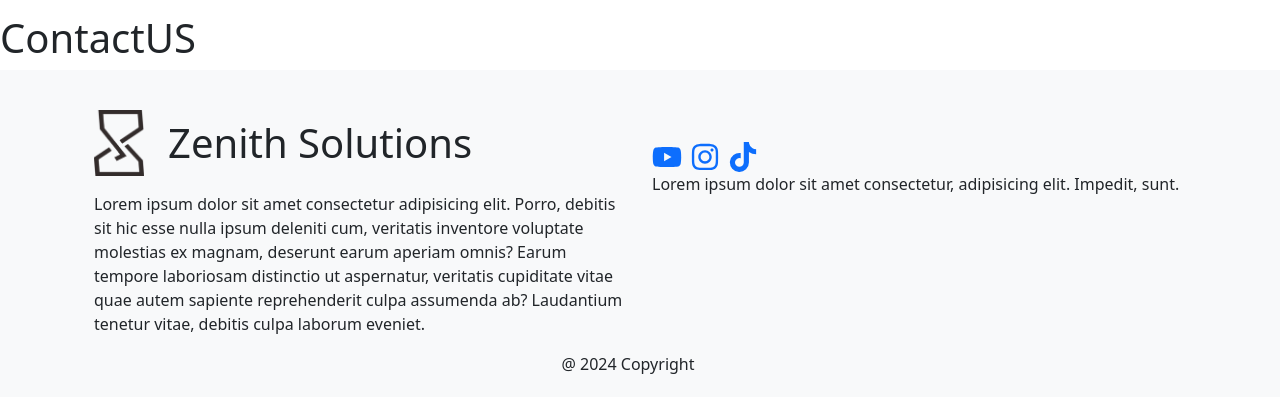
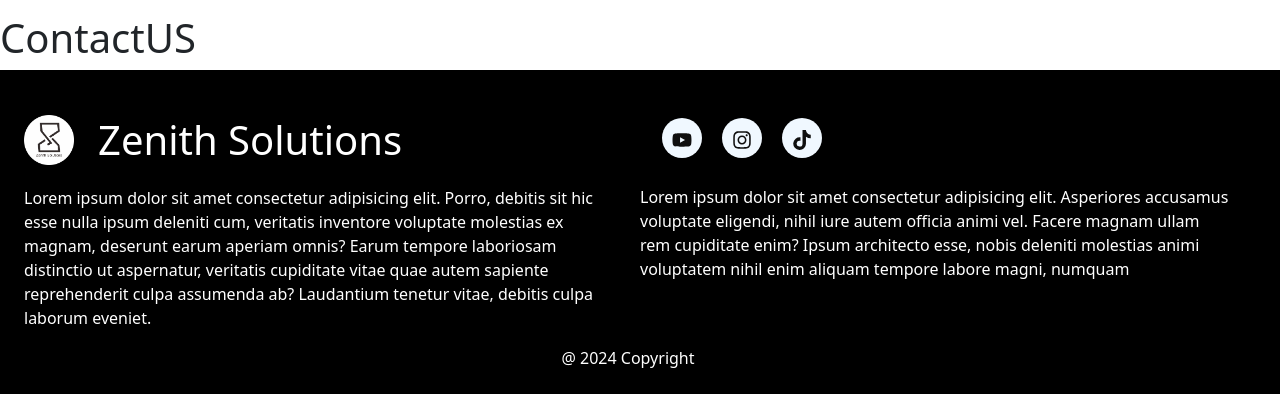
Before and after one commit to Zenith-Solutions-Project/zenith-comprof, a React (Vite) app: page /home in a window 1280 px wide. Shown: the part 2626-3023 px from the top of the page. Built offline with nearby package versions, Linux system fonts and the light colour scheme.

Commit message:
update footer

```diff
--- a/src/app/components/partials/Footer.jsx
+++ b/src/app/components/partials/Footer.jsx
@@ -1,57 +1,78 @@
 import { Image } from "react-bootstrap";
-
-import { FaYoutube } from "react-icons/fa";
-import { FaInstagram } from "react-icons/fa";
-import { FaTiktok } from "react-icons/fa6";
-import logoFooter from "../../../assets/logo/zs.png";
+import { FaYoutube, FaInstagram, FaTiktok } from "react-icons/fa";
+import logoFooter from "../../../assets/logo/ZS2.png";
+import "./footer.css";
 
 const Footer = () => {
+  const IconCard = ({ icon: Icon, link, platform }) => {
+    return (
+      <a href={link} className={`icon-card ${platform}`}>
+        <div className="icon">
+          <Icon size={20} />
+        </div>
+      </a>
+    );
+  };
   return (
     <>
-      <footer className="bg-body-tertiary text-center text-lg-start">
-        <div className="container p-4">
+      <footer className="bg-black text-center text-lg-start justify-content-center d-flex">
+        <div className="container-fluid p-4">
+          <div className="row">
             <div className="row">
               <div className="col-lg-6">
-              <div className="d-flex align-items-center gap-4">
+                <div className="d-flex align-items-center gap-4 text-white">
                   <Image
                     src={logoFooter}
                     style={{ width: "50px" }}
                     className="py-3"
                   />
-                <p className="fs-1 mt-3"> Zenith Solutions</p>
+                  <p className="fs-1 mt-3 text-white"> Zenith Solutions</p>
+                </div>
+                <p className="text-white">
+                  Lorem ipsum dolor sit amet consectetur adipisicing elit.
+                  Porro, debitis sit hic esse nulla ipsum deleniti cum,
+                  veritatis inventore voluptate molestias ex magnam, deserunt
+                  earum aperiam omnis? Earum tempore laboriosam distinctio ut
+                  aspernatur, veritatis cupiditate vitae quae autem sapiente
+                  reprehenderit culpa assumenda ab? Laudantium tenetur vitae,
+                  debitis culpa laborum eveniet.
+                </p>
               </div>
 
-              <p>
-                Lorem ipsum dolor sit amet consectetur adipisicing elit. Porro,
-                debitis sit hic esse nulla ipsum deleniti cum, veritatis
-                inventore voluptate molestias ex magnam, deserunt earum aperiam
-                omnis? Earum tempore laboriosam distinctio ut aspernatur,
-                veritatis cupiditate vitae quae autem sapiente reprehenderit
-                culpa assumenda ab? Laudantium tenetur vitae, debitis culpa
-                laborum eveniet.
-              </p>
+              <div className="col-lg-6 mt-4">
+                <div className="container">
+                  <div className="row">
+                    <div className="col">
+                      <div className="icon-container">
+                        <IconCard
+                          icon={FaYoutube}
+                          link="#"
+                          platform="youtube"
+                        />
+                        <IconCard
+                          icon={FaInstagram}
+                          link="#"
+                          platform="instagram"
+                        />
+                        <IconCard icon={FaTiktok} link="#" platform="tiktok" />
                       </div>
-            <div className="col-lg-6 mt-5">
-              <div className="className">
-                <div className="d-flex gap-2">
-                  <a href="" className="youtube">
-                    <FaYoutube size={30} />
-                  </a>
-                  <a href="" className="instagram ">
-                    <FaInstagram size={30} />
-                  </a>
-                  <a href="" className="instagram">
-                    <FaTiktok size={30} />
-                  </a>
                     </div>
-                <p>
-                  Lorem ipsum dolor sit amet consectetur, adipisicing elit.
-                  Impedit, sunt.
+                  </div>
+                </div>
+                <div>
+                  <p
+                    className="text-white"
+                    style={{ alignSelf: "center", marginTop: "27px" }}>
+                    Lorem ipsum dolor sit amet consectetur adipisicing elit.
+                    Asperiores accusamus voluptate eligendi, nihil iure autem
+                    officia animi vel. Facere magnam ullam rem cupiditate enim?
+                    Ipsum architecto esse, nobis deleniti molestias animi
+                    voluptatem nihil enim aliquam tempore labore magni, numquam
                   </p>
                 </div>
               </div>
-
-            <div className="row justify-content-center align-items-center">
+            </div>
+            <div className="row justify-content-center align-items-center text-white">
               @ 2024 Copyright
             </div>
           </div>
--- /dev/null
+++ b/src/app/components/partials/footer.css
@@ -0,0 +1,21 @@
+.icon-container {
+    display: flex;
+
+  }
+
+  .icon-card {
+    background-color: aliceblue;
+    text-decoration: none;
+    border-radius: 50%;
+    display: inline-flex;
+    align-items: center;
+    justify-content: center;
+    width: 40px;
+    height: 40px;
+    margin: 0 10px;
+    transition: all 0.3s ease-in-out;
+  }
+
+  .icon {
+    color: rgb(15, 15, 15);
+  }
--- a/src/app/components/ui/hero/Hero.jsx
+++ b/src/app/components/ui/hero/Hero.jsx
@@ -23,7 +23,8 @@ const Hero = () => {
               Your strategic partner for innovation and efficiency
             </h2>
             <p className="text-secondary fs-5">
-              Harmonizing your digital journey with tailored apps and websites requires innovation, precision, and perfection.
+              Harmonizing your digital journey with tailored apps and websites
+              requires innovation, precision, and perfection.
             </p>
             <ButtonCustom className="btn-outline-dark" onClick={handleClick}>
               Lets Make a Deal!
```
Also changed, not shown: src/assets/logo/ZS2.png (added). Lines whose indentation alone changed are shown as unchanged.
